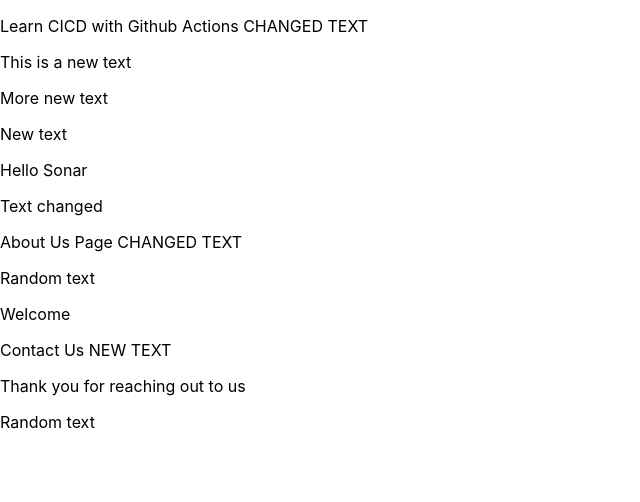
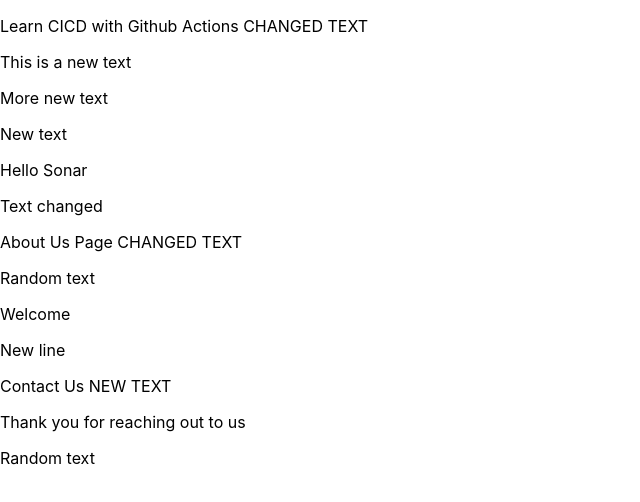
Before and after one commit to shanbiswas/github-actions-cicd-react-app, a React (Create React App) app: page / in a window 1280 px wide. Shown: the top 502 px of the page, without its empty margins (0-640 px from the left). Built offline with nearby package versions, Linux system fonts and the light colour scheme.

Commit message:
new line

```diff
--- a/src/AboutUs.js
+++ b/src/AboutUs.js
@@ -6,6 +6,7 @@
       <p>About Us Page CHANGED TEXT</p>
       <p>Random text</p>
       <p>Welcome</p>
+      <p>New line</p>
     </div>
   );
 }
```
